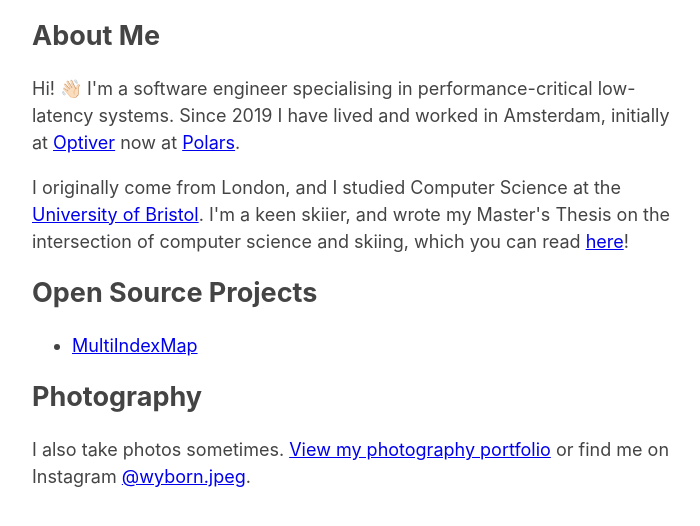
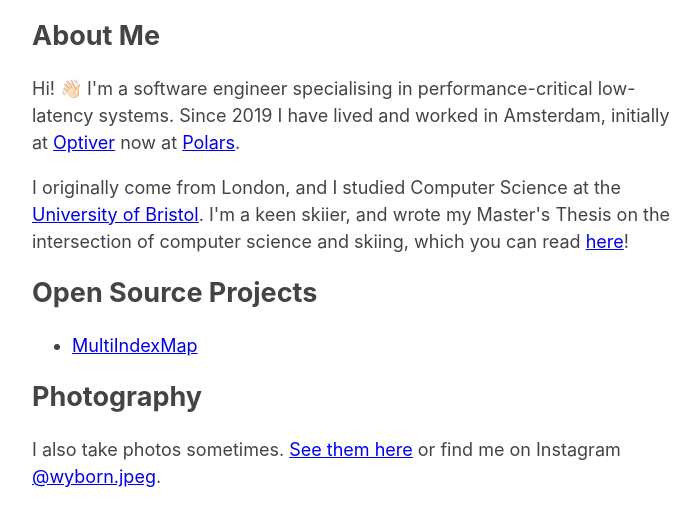
Before and after one commit to lun3x/lun3x.github.io, a plain HTML site: page index.html in a window 1280 px wide. Shown: the part 278-804 px from the top of the page, without its empty margins (283-983 px from the left). Drawn offline with Linux system fonts and the light colour scheme.

Commit message:
Adjust gallery link text

```diff
--- a/index.html
+++ b/index.html
@@ -23,11 +23,14 @@
 	<h2 id="about-me">About Me</h2>
 	<p>
 		Hi! 👋🏻 I'm a software engineer specialising in performance-critical low-latency systems. Since 2019 I have
-        lived and worked in Amsterdam, initially at <a href="https://optiver.com/">Optiver</a> now at <a href="https://pola.rs">Polars</a>.
+		lived and worked in Amsterdam, initially at <a href="https://optiver.com/">Optiver</a> now at <a
+			href="https://pola.rs">Polars</a>.
 	</p>
 	<p>
-        I originally come from London, and I studied Computer Science at the <a href="https://www.bristol.ac.uk/">University of Bristol</a>.
-        I'm a keen skiier, and wrote my Master's Thesis on the intersection of computer science and skiing, which you can read <a href="/dissertation.pdf">here</a>!
+		I originally come from London, and I studied Computer Science at the <a
+			href="https://www.bristol.ac.uk/">University of Bristol</a>.
+		I'm a keen skiier, and wrote my Master's Thesis on the intersection of computer science and skiing, which you
+		can read <a href="/dissertation.pdf">here</a>!
 	</p>
 
 	<h2 id="open-source-projects">Open Source Projects</h2>
@@ -37,7 +40,8 @@
 
 	<h2 id="photography">Photography</h2>
 	<p>
-        I also take photos sometimes. <a href="https://gallery.wyborn.uk/">View my photography portfolio</a> or find me on Instagram <a href="https://www.instagram.com/wyborn.jpeg/">@wyborn.jpeg</a>.
+		I also take photos sometimes. <a href="https://gallery.wyborn.uk/">See them here</a> or find me on Instagram <a
+			href="https://www.instagram.com/wyborn.jpeg/">@wyborn.jpeg</a>.
 	</p>
 
 </body>
```
Lines whose indentation alone changed are shown as unchanged.
